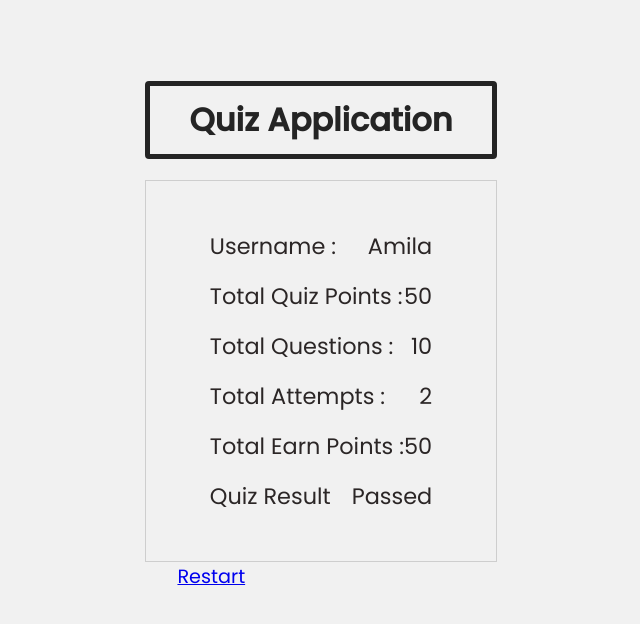
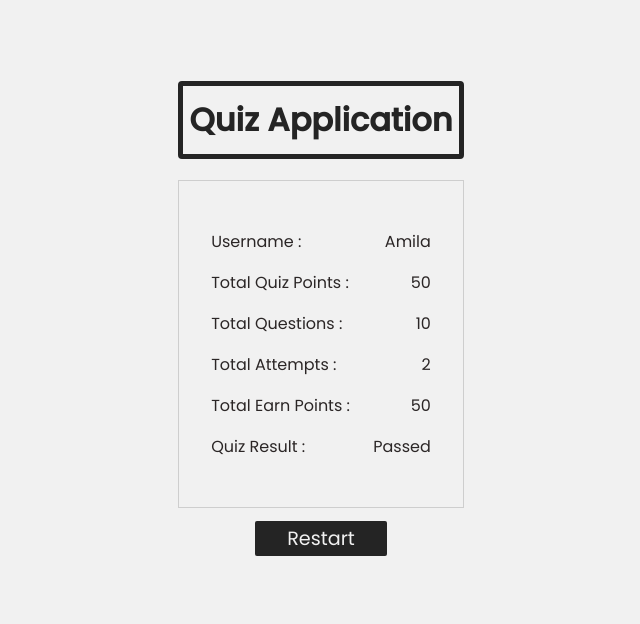
Before and after one commit to VimukthiMK/MERN-Quiz-Application, a React (Create React App) app in the folder frontend-app/: page /results in a window 1280 px wide. Shown: the top 624 px of the page, without its empty margins (319-959 px from the left). Built offline with nearby package versions, Linux system fonts and the light colour scheme.

Commit message:
modified results.css

```diff
--- a/frontend-app/src/components/results.jsx
+++ b/frontend-app/src/components/results.jsx
@@ -34,13 +34,13 @@ const Results = () => {
                 <span className='bold'>50</span>
             </div>
             <div className='flex'>
-                <span>Quiz Result</span>
+                <span>Quiz Result :</span>
                 <span className='bold'>Passed</span>
             </div>
         </div>
 
         <div className="start">
-            <Link className='btn' to={'/'} onClick={onRestart}>Restart</Link>
+            <Link className='res-btn' to={'/'} onClick={onRestart}>Restart</Link>
         </div>
     </div>
 
--- a/frontend-app/src/styles/App.css
+++ b/frontend-app/src/styles/App.css
@@ -60,6 +60,10 @@ body, html{
     margin-top: 3em;
     display: grid;
     grid-template-columns: 1fr 1fr;
+}
+
+.start{
+  margin: 1em auto;
 }
 
 
--- a/frontend-app/src/styles/results.css
+++ b/frontend-app/src/styles/results.css
@@ -1,11 +1,16 @@
-
+:root{
+    --prime-colour:#2421f0;
+      --dark-color: #242424;
+      --bg-color:#f1f1f1;
+      --hover-color:#5b59dd;
+  }
 
 .flex-center{
     display: flex;
     justify-content: center;
     flex-direction: column;
     border: 1px solid #cecece;
-    padding: 3em 4em;
+    padding: 3em 2em;
     gap: 1em;
 }
 
@@ -16,7 +21,7 @@
 }
 
 .container .flex span {
-    font-size: 1.4em;
+    font-size: 1em;
     color: #2b2626;
 }
 
@@ -55,8 +60,15 @@ table {
     border: none;
     border-radius: .1em;
     font-size: 1.2em;
+    text-decoration: none;
+    background-color: var(--dark-color);
+    color: var(--bg-color);
 }
 
 .res-btn:hover{
     cursor: pointer;
+    background-color: var(--bg-color);
+    color: var(--dark-color);
+    border: 1px solid var(--dark-color);
+
 }
```
